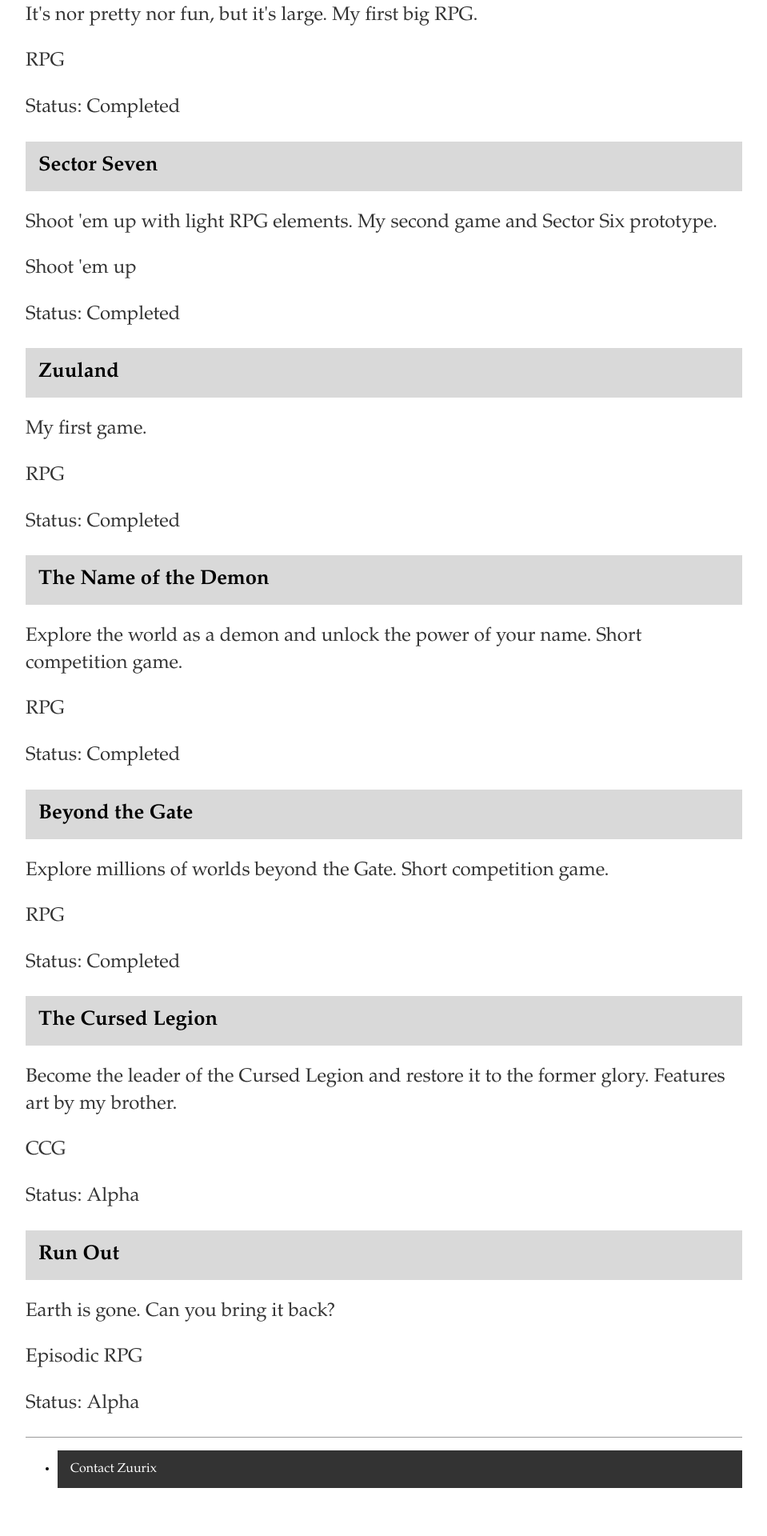
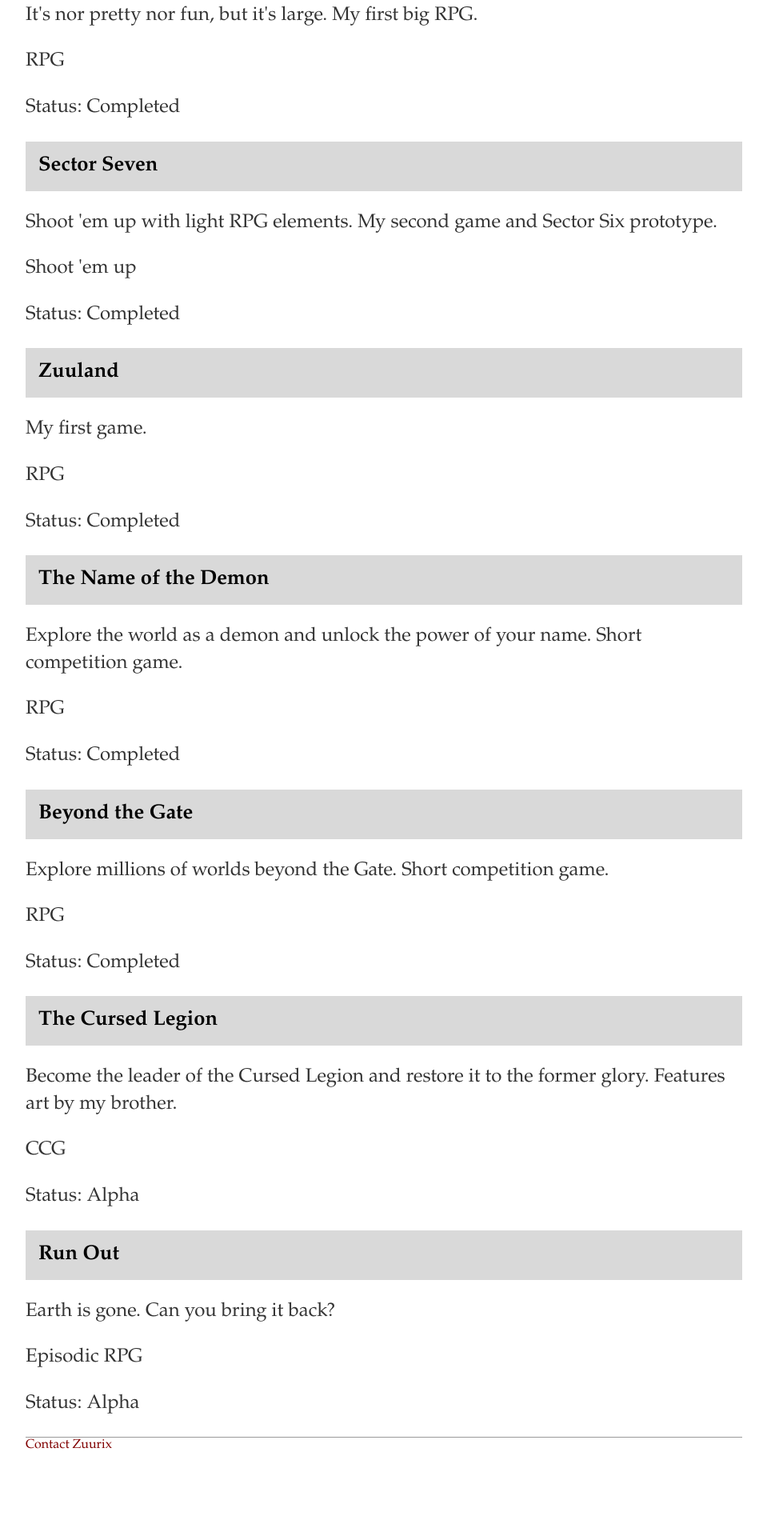
Before and after one commit to Phoebe3663/Zuurix.github.io, a Jekyll site: the page built from games/index.html, in a window 1280 px wide. Shown: the part 804-2724 px from the top of the page at 80% size, without its empty margins (160-1119 px from the left). Built offline with Jekyll 4.4.1, drawn with Linux system fonts in a browser that asks for light colours; after the commit the page ends 2680 px from its top, so only the background shows below that.

Commit message:
Update default.html

```diff
--- a/_layouts/default.html
+++ b/_layouts/default.html
@@ -21,9 +21,7 @@
 
 		</div><!-- /.container -->
 		<footer>
-    		<ul>
-        		<li><a href="mailto:zuurixgames.com">Contact Zuurix</a></li>
-			</ul>
+			<a href="mailto:zuurixgames@gmail.com">Contact Zuurix</a>
 		</footer>
 	</body>
 </html>
```
